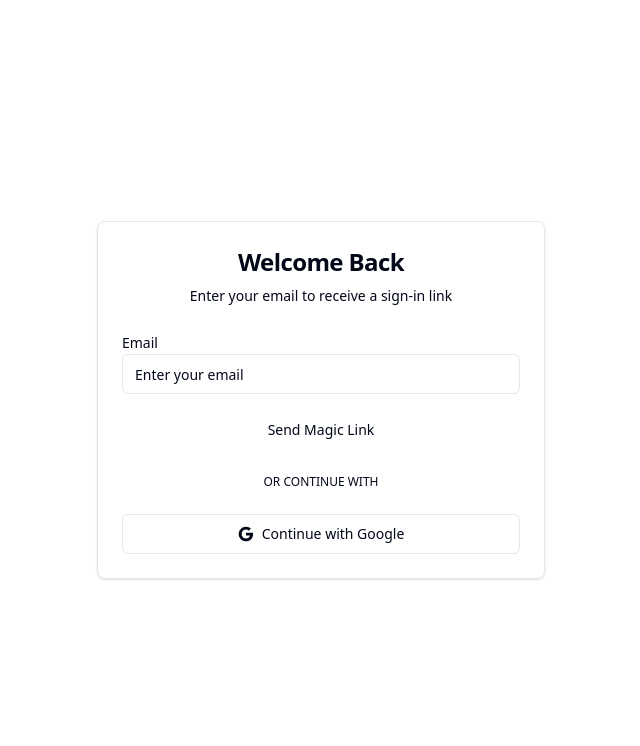
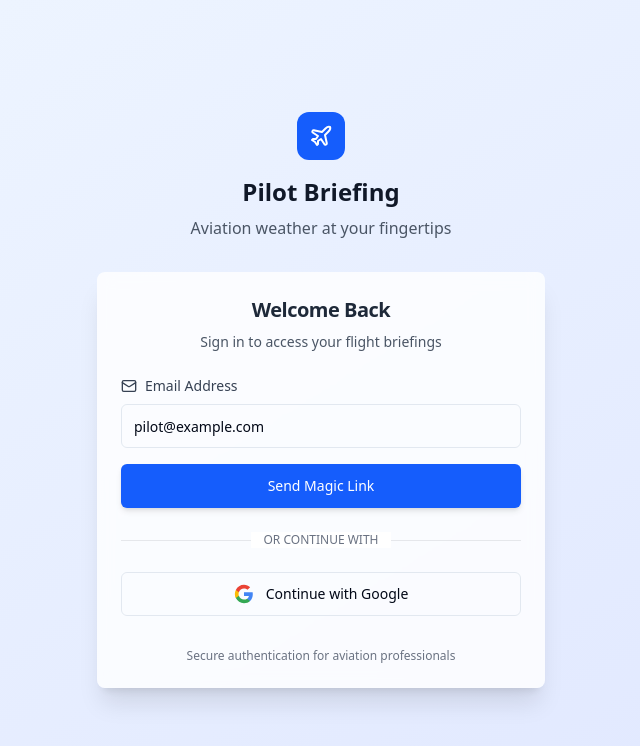
Before and after one commit to NamanAryan/Pilot-Weather, a React (Vite) app in the folder frontend/pilot-weather/: page / in a window 1280 px wide. Shown: the top 746 px of the page, without its empty margins (319-959 px from the left). Built offline with nearby package versions, Linux system fonts and the light colour scheme; no server answers; the HTML template or start-up script is replaced by a standard one.

Commit message:
feat: update CORS policy to allow all origins and enhance AuthForm UI with improved styling and icons

```diff
--- a/frontend/pilot-weather/src/components/AuthForm.tsx
+++ b/frontend/pilot-weather/src/components/AuthForm.tsx
@@ -12,6 +12,7 @@ import {
 import { Separator } from "./ui/separator";
 import { useToast } from "../hooks/use-toast";
 import { supabase } from "../supabaseClient";
+import { Plane, Mail } from "lucide-react";
 
 const AuthForm = () => {
   const [isLoading, setIsLoading] = useState(false);
@@ -23,7 +24,7 @@ const AuthForm = () => {
     setIsLoading(true);
 
     try {
-      const { data, error } = await supabase.auth.signInWithOtp({
+      const { error } = await supabase.auth.signInWithOtp({
         email,
         options: {
           emailRedirectTo: `${window.location.origin}/dashboard`,
@@ -55,7 +56,7 @@ const AuthForm = () => {
     setIsLoading(true);
 
     try {
-      const { data, error } = await supabase.auth.signInWithOAuth({
+      const { error } = await supabase.auth.signInWithOAuth({
         provider: "google",
         options: {
           redirectTo: `${window.location.origin}/dashboard`,
@@ -69,7 +70,6 @@ const AuthForm = () => {
         });
         setIsLoading(false);
       }
-      // Note: If successful, the user will be redirected, so we don't need to set loading to false
     } catch (error) {
       toast({
         title: "Error",
@@ -80,40 +80,71 @@ const AuthForm = () => {
   };
 
   return (
-    <div className="min-h-screen flex items-center justify-center p-4">
+    <div className="min-h-screen bg-gradient-to-br from-blue-50 to-indigo-100 flex items-center justify-center p-6">
       <div className="w-full max-w-md">
-        <Card>
-          <CardHeader className="text-center space-y-2">
-            <CardTitle className="text-2xl font-bold">Welcome Back</CardTitle>
-            <CardDescription>
-              Enter your email to receive a sign-in link
+        {/* Header */}
+        <div className="text-center mb-8">
+          <div className="inline-flex items-center justify-center w-12 h-12 bg-blue-600 rounded-xl mb-4">
+            <Plane className="w-6 h-6 text-white" />
+          </div>
+          <h1 className="text-2xl font-semibold text-gray-900 mb-2">
+            Pilot Briefing
+          </h1>
+          <p className="text-gray-600">Aviation weather at your fingertips</p>
+        </div>
+
+        <Card className="bg-white/80 backdrop-blur border-0 shadow-xl">
+          <CardHeader className="text-center space-y-2 pb-6">
+            <CardTitle className="text-xl font-semibold text-gray-800">
+              Welcome Back
+            </CardTitle>
+            <CardDescription className="text-gray-600">
+              Sign in to access your flight briefings
             </CardDescription>
           </CardHeader>
 
           <CardContent className="space-y-6">
             <form onSubmit={handleMagicLink} className="space-y-4">
               <div className="space-y-2">
-                <Label htmlFor="email">Email</Label>
+                <Label
+                  htmlFor="email"
+                  className="text-sm font-medium text-gray-700 flex items-center gap-2"
+                >
+                  <Mail className="w-4 h-4" />
+                  Email Address
+                </Label>
                 <Input
                   id="email"
                   type="email"
-                  placeholder="Enter your email"
+                  placeholder="pilot@example.com"
                   value={email}
                   onChange={(e) => setEmail(e.target.value)}
                   required
+                  className="h-11 border-gray-200 focus:border-blue-500 focus:ring-2 focus:ring-blue-200 transition-all"
                 />
               </div>
-              <Button type="submit" className="w-full" disabled={isLoading}>
-                {isLoading ? "Sending link..." : "Send Magic Link"}
+              <Button
+                type="submit"
+                className="w-full h-11 bg-blue-600 hover:bg-blue-700 text-white font-medium shadow-md hover:shadow-lg transition-all duration-200"
+                disabled={isLoading}
+              >
+                {isLoading ? (
+                  <div className="flex items-center gap-2">
+                    <div className="w-4 h-4 border-2 border-white/30 border-t-white rounded-full animate-spin" />
+                    Sending...
+                  </div>
+                ) : (
+                  "Send Magic Link"
+                )}
               </Button>
             </form>
 
             <div className="relative">
               <div className="absolute inset-0 flex items-center">
-                <Separator className="w-full" />
+                <Separator className="w-full bg-gray-200" />
               </div>
               <div className="relative flex justify-center text-xs uppercase">
-                <span className="bg-card px-2 text-muted-foreground">
+                <span className="bg-white px-3 text-gray-500 font-medium">
                   Or continue with
                 </span>
               </div>
@@ -122,30 +153,46 @@ const AuthForm = () => {
             <Button
               type="button"
               variant="outline"
-              className="w-full"
+              className="w-full h-11 border-gray-300 hover:bg-gray-50 hover:border-gray-400 transition-all duration-200"
               onClick={handleGoogleSignIn}
               disabled={isLoading}
             >
-              <svg className="mr-2 h-4 w-4" viewBox="0 0 24 24">
+              {isLoading ? (
+                <div className="flex items-center gap-2">
+                  <div className="w-4 h-4 border-2 border-gray-400/30 border-t-gray-600 rounded-full animate-spin" />
+                  Signing in...
+                </div>
+              ) : (
+                <div className="flex items-center gap-3">
+                  <svg className="w-5 h-5" viewBox="0 0 24 24">
                     <path
-                  fill="currentColor"
+                      fill="#4285F4"
                       d="M22.56 12.25c0-.78-.07-1.53-.2-2.25H12v4.26h5.92c-.26 1.37-1.04 2.53-2.21 3.31v2.77h3.57c2.08-1.92 3.28-4.74 3.28-8.09z"
                     />
                     <path
-                  fill="currentColor"
+                      fill="#34A853"
                       d="M12 23c2.97 0 5.46-.98 7.28-2.66l-3.57-2.77c-.98.66-2.23 1.06-3.71 1.06-2.86 0-5.29-1.93-6.16-4.53H2.18v2.84C3.99 20.53 7.7 23 12 23z"
                     />
                     <path
-                  fill="currentColor"
+                      fill="#FBBC05"
                       d="M5.84 14.09c-.22-.66-.35-1.36-.35-2.09s.13-1.43.35-2.09V7.07H2.18C1.43 8.55 1 10.22 1 12s.43 3.45 1.18 4.93l2.85-2.22.81-.62z"
                     />
                     <path
-                  fill="currentColor"
+                      fill="#EA4335"
                       d="M12 5.38c1.62 0 3.06.56 4.21 1.64l3.15-3.15C17.45 2.09 14.97 1 12 1 7.7 1 3.99 3.47 2.18 7.07l3.66 2.84c.87-2.6 3.3-4.53 6.16-4.53z"
                     />
                   </svg>
-              {isLoading ? "Signing in..." : "Continue with Google"}
+                  Continue with Google
+                </div>
+              )}
             </Button>
+
+            {/* Subtle info */}
+            <div className="text-center pt-2">
+              <p className="text-xs text-gray-500">
+                Secure authentication for aviation professionals
+              </p>
+            </div>
           </CardContent>
         </Card>
       </div>
--- a/frontend/pilot-weather/src/components/SupabaseAuthUI.tsx
+++ /dev/null
@@ -1,15 +0,0 @@
-import { Auth } from '@supabase/auth-ui-react';
-import { ThemeSupa } from '@supabase/auth-ui-shared';
-import { supabase } from '../supabaseClient';
-
-export default function SupabaseAuthUI() {
-  return (
-    <Auth
-      supabaseClient={supabase}
-      appearance={{ theme: ThemeSupa }}
-      theme="dark"  // or "light"
-      providers={['google']}
-      socialLayout="vertical"
-    />
-  );
-}
```
Also changed, not shown: 1 other file (tests, documents, lock files or other folders). Lines whose indentation alone changed are shown as unchanged.
